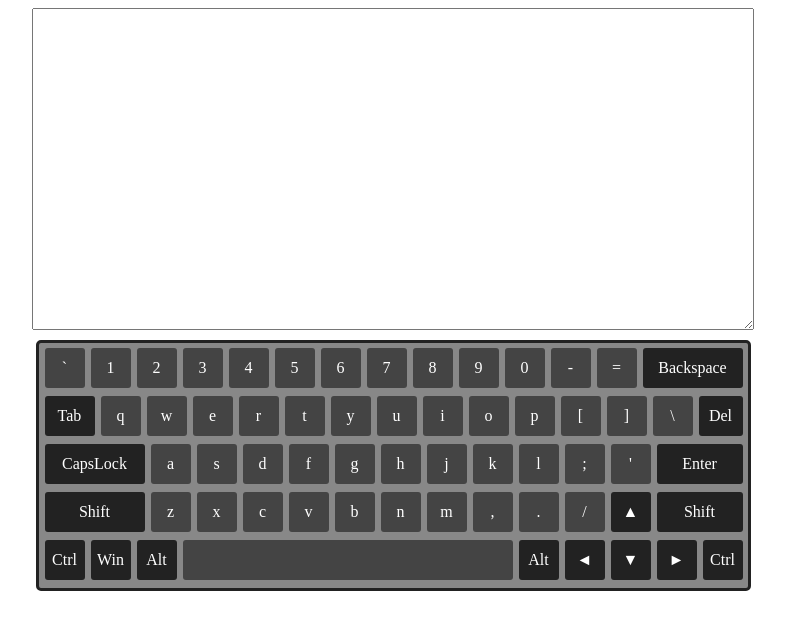
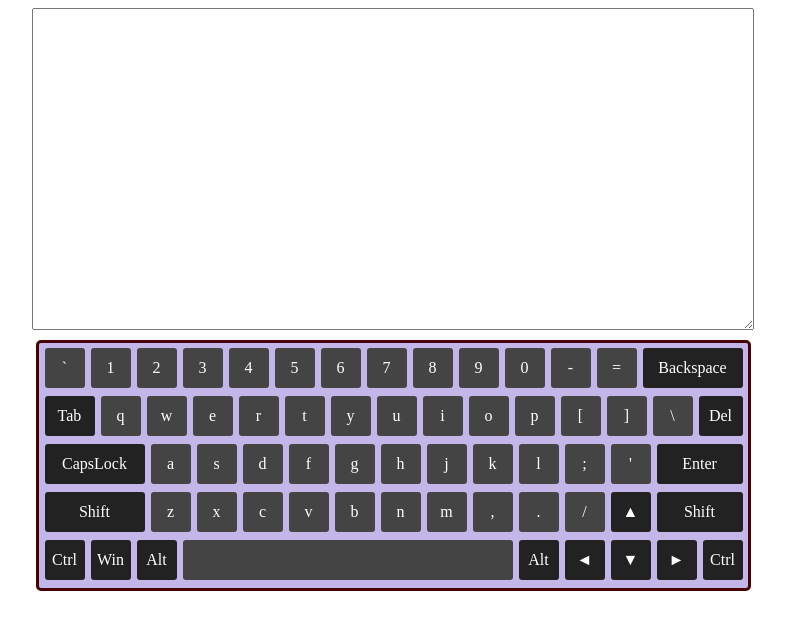
Before and after one commit to K2-m5/Virtual-keyboard, a plain HTML site: page Index.html in a window 1280 px wide. Shown: the whole page, without its empty margins (247-1032 px from the left). Drawn offline with Linux system fonts and the light colour scheme.

Commit message:
refactor: change style

```diff
--- a/assets/CSS/keyboard.css
+++ b/assets/CSS/keyboard.css
@@ -21,8 +21,8 @@ span {
     padding: 5px;
     padding-left: 0;
     padding-bottom: 0;
-    background: #888888;
-    border: 3px solid #222222;
+    background: #c3b7e9;
+    border: 3px solid #470303;
     border-radius: 5px;
 }
 
```
